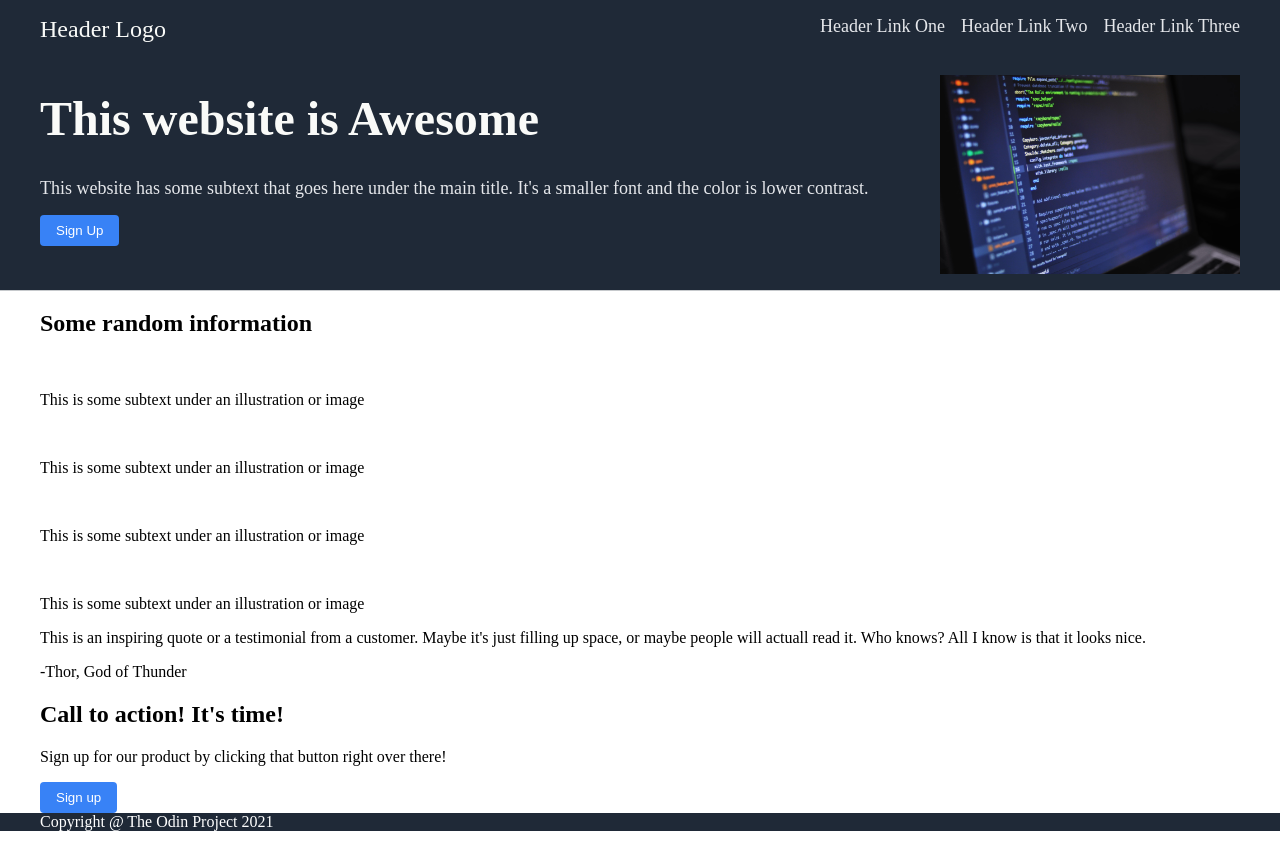
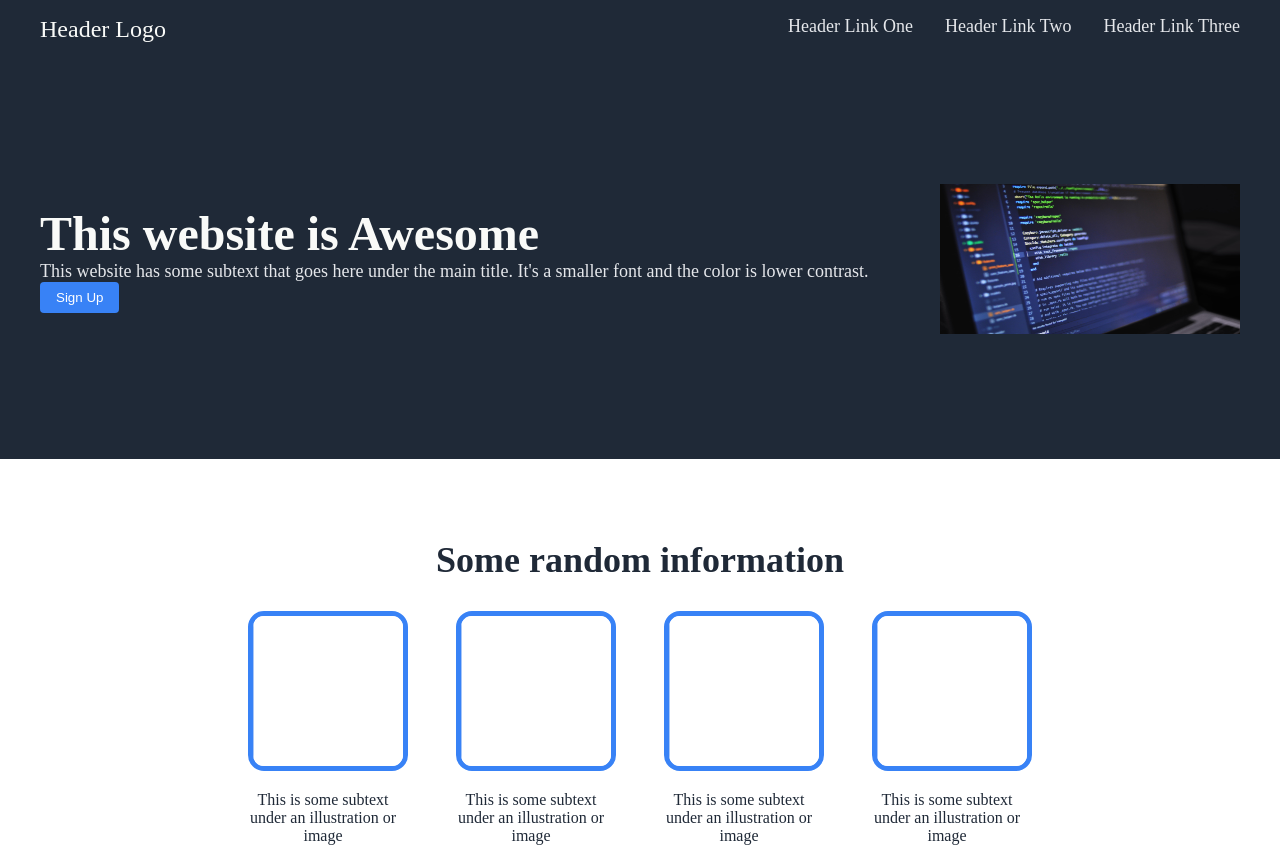
Before and after one commit to tbush5/odin-landing-page, a plain HTML site: page index.html in a window 1280 px wide. Shown: the top 864 px of the page. Before the commit the page ends 831 px from the top, so only its background shows below. Drawn offline with Linux system fonts and the light colour scheme.

Commit message:
facts section css

```diff
--- a/index.html
+++ b/index.html
@@ -18,8 +18,8 @@
 
     <section class="main dark">
       <div>
-        <h1 class="main heading">This website is Awesome</h1>
-        <p class="main subheading">
+        <h1 class="mainHeading">This website is Awesome</h1>
+        <p class="mainSubheading">
           This website has some subtext that goes here under the main title.
           It's a smaller font and the color is lower contrast.
         </p>
@@ -34,22 +34,30 @@
 
     <section class="facts">
       <h2>Some random information</h2>
-      <div class="facts container">
+      <div class="factsContainer">
         <div>
-          <img src="" alt="" />
-          <p>This is some subtext under an illustration or image</p>
+          <img class="factsImage" src="./images/white.png" alt="" />
+          <p class="factsSubtext">
+            This is some subtext under an illustration or image
+          </p>
         </div>
         <div>
-          <img src="" alt="" />
-          <p>This is some subtext under an illustration or image</p>
+          <img class="factsImage" src="./images/white.png" alt="" />
+          <p class="factsSubtext">
+            This is some subtext under an illustration or image
+          </p>
         </div>
         <div>
-          <img src="" alt="" />
-          <p>This is some subtext under an illustration or image</p>
+          <img class="factsImage" src="./images/white.png" alt="" />
+          <p class="factsSubtext">
+            This is some subtext under an illustration or image
+          </p>
         </div>
         <div>
-          <img src="" alt="" />
-          <p>This is some subtext under an illustration or image</p>
+          <img class="factsImage" src="./images/white.png" alt="" />
+          <p class="factsSubtext">
+            This is some subtext under an illustration or image
+          </p>
         </div>
       </div>
     </section>
--- a/style.css
+++ b/style.css
@@ -24,7 +24,7 @@ header {
 
 .pageLinks {
     display: flex;
-    gap: 16px;
+    gap: 32px;
 }
 
 .logo {
@@ -45,6 +45,8 @@ header {
     padding-bottom: 16px;
     display: flex;
     justify-content: space-between;
+    align-items: center;
+    padding: 125px 0;
 }
 
 h1 {
@@ -54,7 +56,7 @@ h1 {
     margin: 0;
 }
 
-.main .subheading {
+.mainSubheading {
     font-size: 18px;
     color: #E5E7Eb;
     margin: 0;
@@ -62,7 +64,7 @@ h1 {
 
 .mainImage {
     width: 300px;
-    height: auto;
+    height: 150px;
 }
 
 button {
@@ -74,3 +76,33 @@ button {
 }
 
 /* Facts */
+
+.facts {
+    padding: 50px 0 125px 0;
+}
+
+h2 {
+    text-align: center;
+    font-size: 36px;
+    font-weight: extra-bold;
+    color: #1F2937;
+}
+
+.factsContainer {
+    display: flex;
+    justify-content: center;
+    gap: 48px;
+}
+
+.factsImage {
+    width: 150px;
+    height: 150px;
+    border: 5px solid #3882F6;
+    border-radius: 16px;
+}
+
+.factsSubtext {
+    max-width: 150px;
+    text-align: center;
+    color: #1F2937;
+}
```
Also changed, not shown: images/white.png (added).
